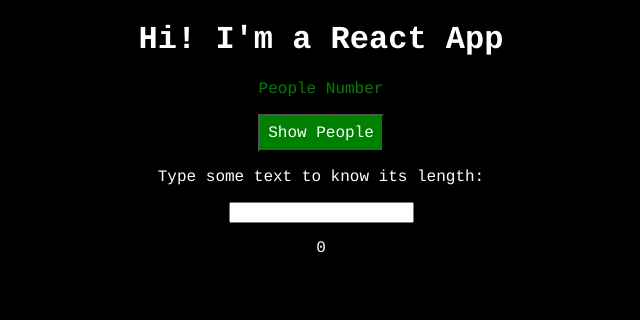
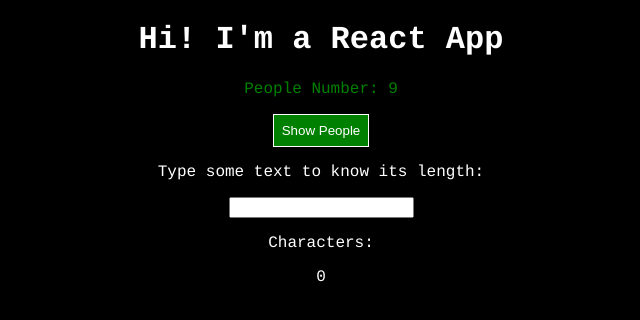
Before and after one commit to cesarecamurani/react-complete-guide, a React app: page / in a window 1280 px wide. Shown: the top 320 px of the page, without its empty margins (319-959 px from the left). Built offline with nearby package versions, Linux system fonts and the light colour scheme.

Commit message:
Moved style to App.css

```diff
--- a/src/App.css
+++ b/src/App.css
@@ -13,3 +13,27 @@
 .red {
   color: red;
 }
+
+
+.App button {
+  background-color: green;
+  color: white;
+  border: 1px solid white;
+  padding: 8px;
+  cursor: pointer;
+}
+
+.App button:hover {
+  background-color: lightgreen;
+  color: black;
+}
+
+.App button.red {
+  background-color: red;
+  color: white;
+}
+
+.App button.red:hover {
+  background-color: salmon;
+  color: black;
+}
--- a/src/App.js
+++ b/src/App.js
@@ -55,17 +55,8 @@
   }
 
   render() {
-
-    const style = {
-      backgroundColor: 'green',
-      color: 'white',
-      font: 'inherit',
-      border: '1px light gray',
-      padding: '8px',
-      cursor: 'pointer'
-    }
-
     let people = null
+    let btnClass = ''
 
     if ( this.state.showPeople ) {
       people = (
@@ -82,7 +73,7 @@
           }
         </div>
       )
-      style.backgroundColor = 'red'
+      btnClass = classes.red
     }
 
     const characters = this.state.userInput.split('').map((char, index) => {
@@ -100,10 +91,11 @@
     return (
       <div className={classes.App}>
         <h1> Hi! I'm a React App </h1>
-        <p className={assignedClasses.join(' ')}> People Number </p>
+        <p className={assignedClasses.join(' ')}>
+          People Number: { this.state.people.length }
+        </p>
         <button
-          id="button"
-          style={style}
+          className={btnClass}
           onClick={ this.togglePeopleHandler }> Show People
         </button>
         { people }
@@ -113,7 +105,7 @@
             onChange={ this.displayTextHandler }
             value={ this.state.userInput} />
         </p>
-        <Validation length={ this.state.userInput.length } />
+        Characters: <Validation length={ this.state.userInput.length } />
         { characters }
       </div>
     )
```
